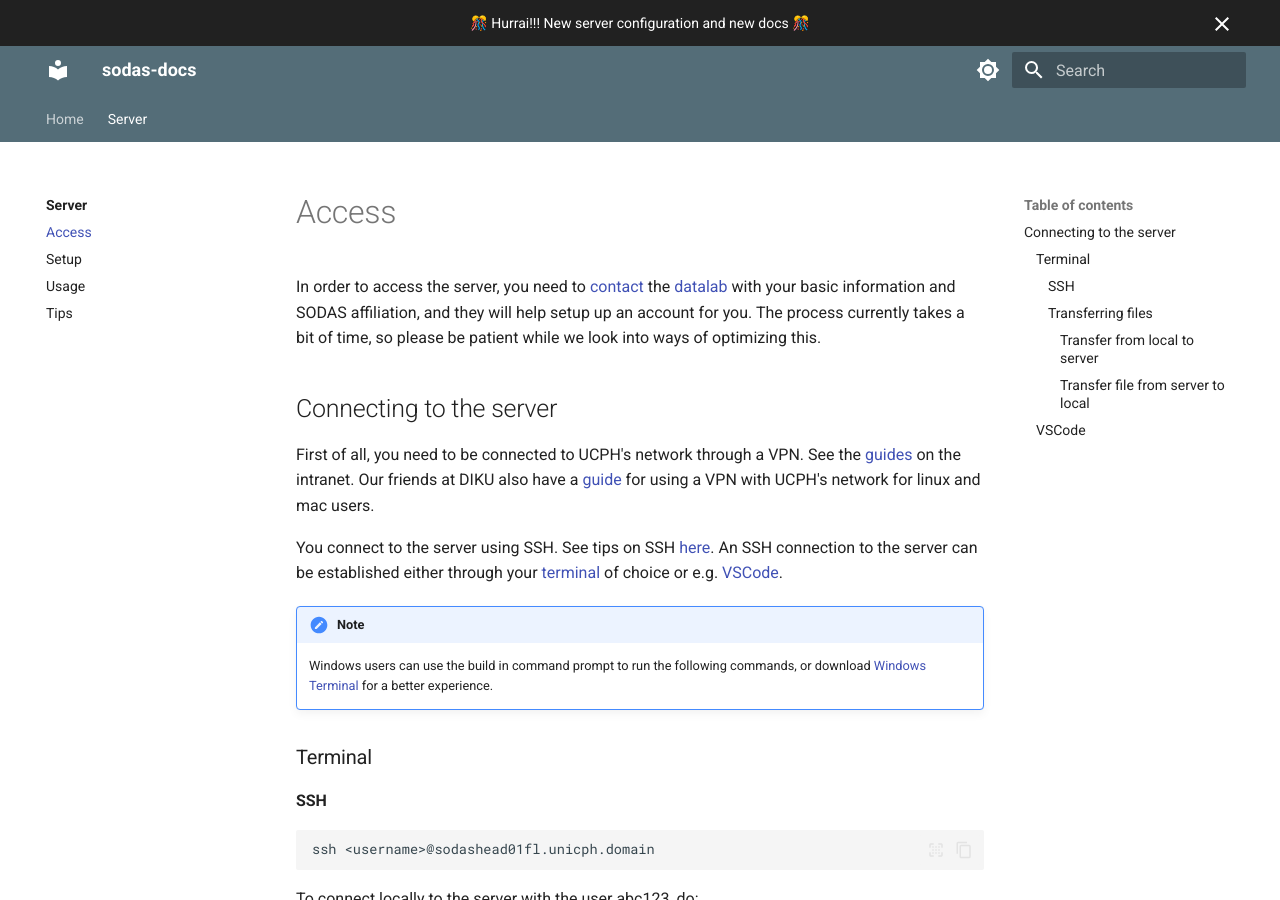
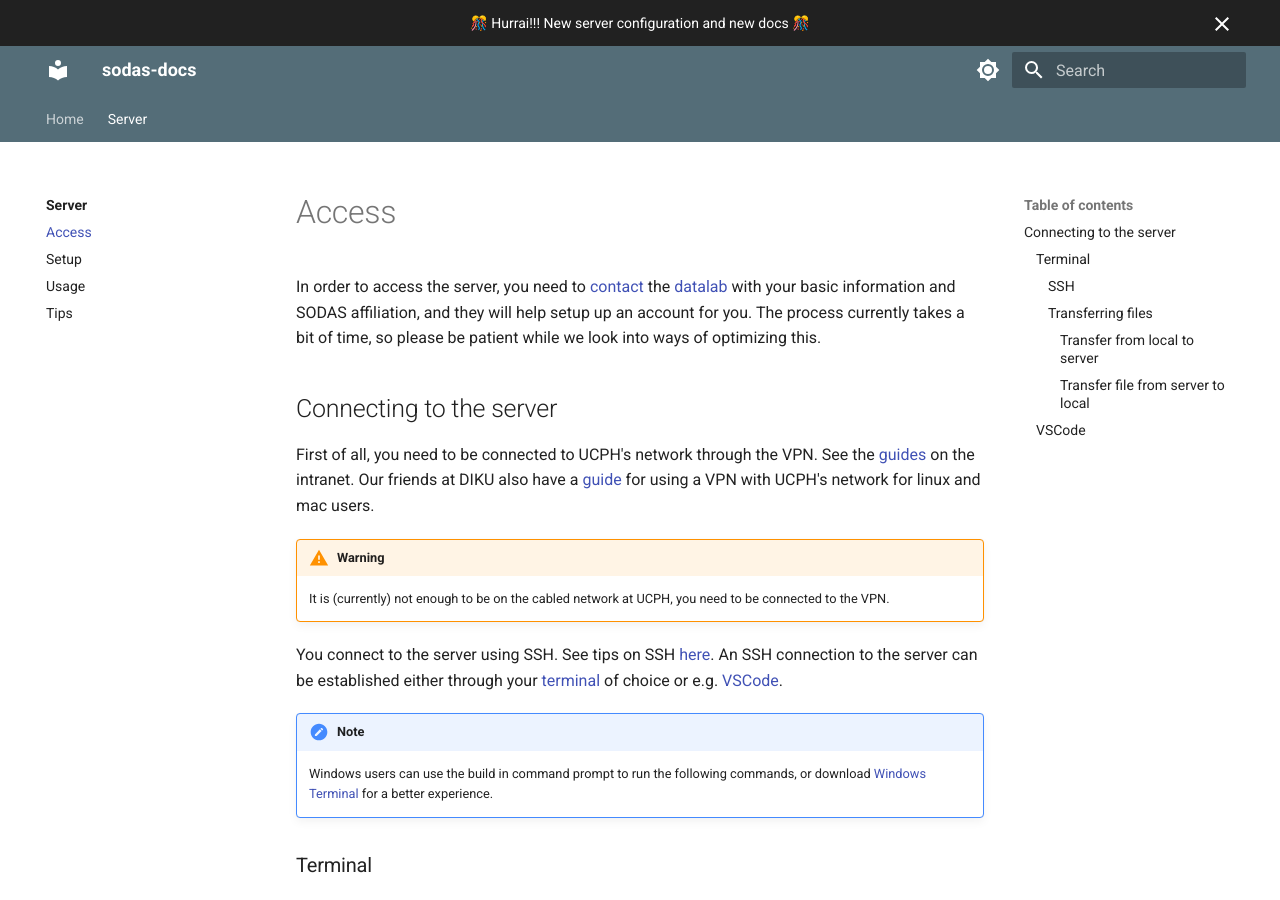
Before and after one commit to cph-sodas/cph-sodas.github.io, an MkDocs documentation site: the page built from docs/server/access.md, in a window 1280 px wide and 900 px high. Built offline with MkDocs 1.6.1 and Material for MkDocs 9.7.7, drawn with Linux system fonts in a browser that asks for light colours.

Commit message:
highlight the need for vpn

```diff
--- a/docs/server/access.md
+++ b/docs/server/access.md
@@ -7,9 +7,13 @@ look into ways of optimizing this.
 
 ## Connecting to the server
 
-First of all, you need to be connected to UCPH's network through a VPN. See the
+First of all, you need to be connected to UCPH's network through the VPN. See the
 [guides](https://kunet.ku.dk/medarbejderguide/Sider/It/Fjernadgang-vpn.aspx) on the intranet. Our friends at DIKU also have a [guide](https://github.com/diku-dk/howto/blob/main/vpn.md#accessing-the-ku-vpn-on-linux-and-macos-with-openconnect)
 for using a VPN with UCPH's network for linux and mac users.
+
+!!! warning
+
+    It is (currently) not enough to be on the cabled network at UCPH, you need to be connected to the VPN.
 
 You connect to the server using SSH. See tips on SSH [here](tips.md#ssh).
 An SSH connection to the server can be established either through your
```
